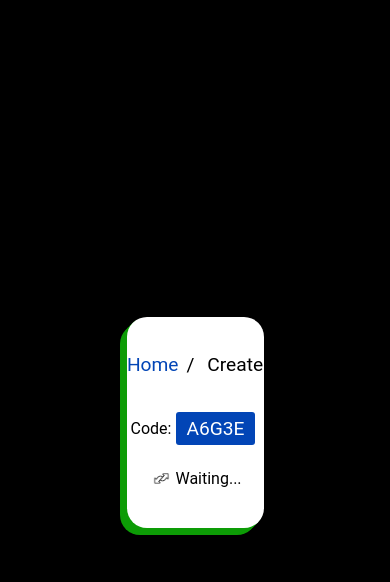
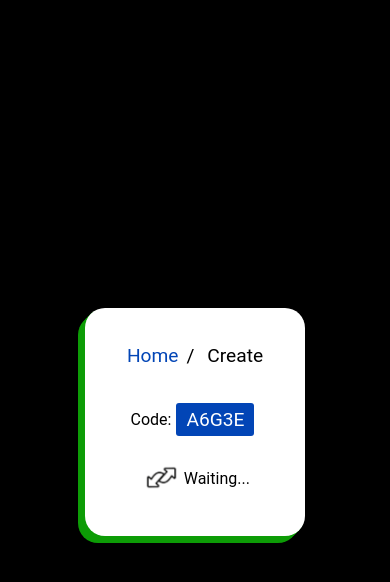
Before and after one commit to Quantumplation/kellett.uno, a Svelte app: page / in a window 390 px wide. Both pictures are taken after a click on the element "Create". Shown: the top 582 px of the page. Built offline with nearby package versions, Linux system fonts and the light colour scheme.

Commit message:
min-width for mobile

```diff
--- a/src/Create.svelte
+++ b/src/Create.svelte
@@ -58,6 +58,7 @@ function navigateTo(p: string) {
     background-color: white;
     color: black;
     width: 30%;
+    min-width: 200px;
     display: flex;
     flex-direction: column;
     align-items: center;
```
